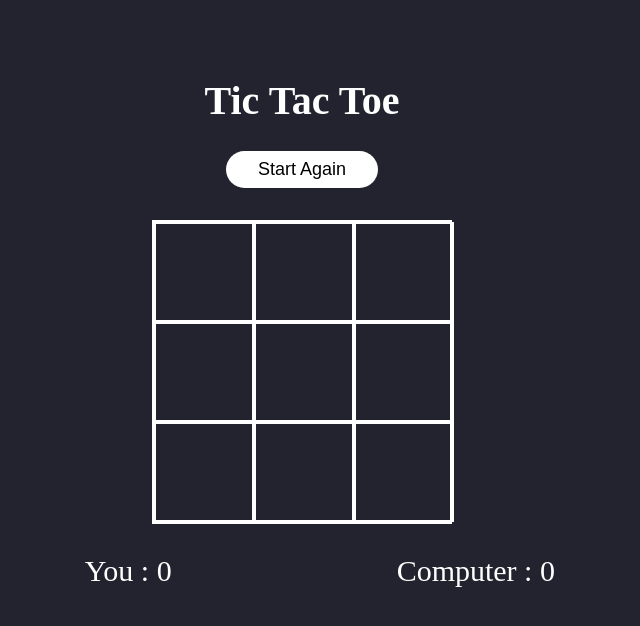
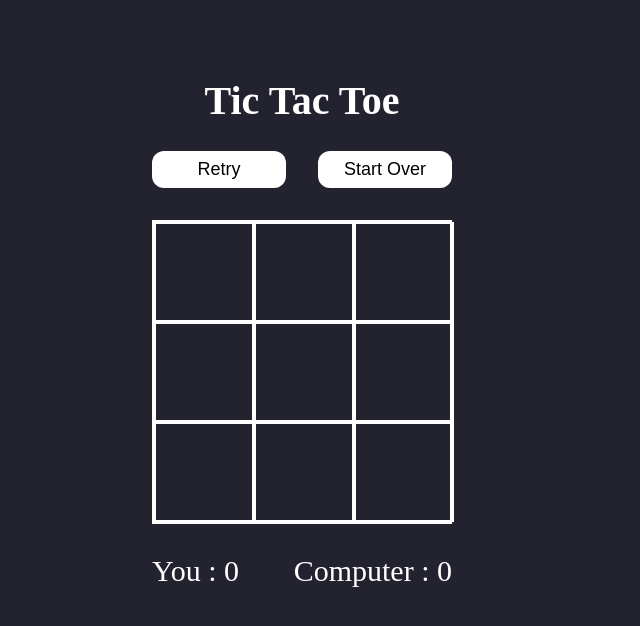
Before and after one commit to jadefred/typescript_react_tic_tac_toe, a React (Create React App) app: page / in a window 1280 px wide. Shown: the top 626 px of the page, without its empty margins (338-978 px from the left). Built offline with nearby package versions, Linux system fonts and the light colour scheme; the HTML template or start-up script is replaced by a standard one.

Commit message:
Added start over button

```diff
--- a/src/App.tsx
+++ b/src/App.tsx
@@ -120,19 +120,29 @@ function App() {
     }
   }
 
-  function startAgain() {
+  function retry() {
     setSquare(defaultSquare);
     setWinner(null);
   }
 
+  function startOver() {
+    retry();
+    setPlayerWon(0);
+    setComputerWon(0);
+  }
+
   return (
-    <>
     <main>
       <div className="title-btn__wrapper">
         <h1>Tic Tac Toe</h1>
-          <button onClick={startAgain} type="button" className="start-again-btn">
-            Start Again
+        <div className="start-again-btn__wrapper">
+          <button onClick={retry} type="button" className="start-again-btn">
+            Retry
           </button>
+          <button onClick={startOver} type="button" className="start-again-btn">
+            Start Over
+          </button>
+        </div>
       </div>
 
       <Board>
@@ -143,13 +153,12 @@ function App() {
       {winner && winner === "x" && <div className="result win">You won ! </div>}
       {winner && winner === "o" && <div className="result lose">You lost ! </div>}
       {winner && winner === "tie" && <div className="result tie">Tied ! </div>}
-      </main>
 
       <div className="score__wrapper">
         <p>You : {playerWon}</p>
         <p>Computer : {computerWon}</p>
       </div>
-    </>
+    </main>
   );
 }
 
--- a/src/index.css
+++ b/src/index.css
@@ -20,12 +20,20 @@ h1 {
   font-size: 40px;
 }
 
+.start-again-btn__wrapper {
+  display: flex;
+  width: 100%;
+  justify-content: center;
+  column-gap: 2rem;
+}
+
 .start-again-btn {
   border: none;
   background-color: white;
-  padding: 0.5rem 2rem;
+  padding: 0.5rem 1.3rem;
   font-size: 18px;
-  border-radius: 20px;
+  border-radius: 12px;
+  width: 50%;
 }
 
 .board {
@@ -66,12 +74,10 @@ h1 {
 .score__wrapper {
   display: flex;
   justify-content: space-between;
-  width: 55%;
   margin: auto;
   font-size: 30px;
 }
 
 .score__wrapper p {
-  width: 50%;
   text-align: center;
 }
```
Lines whose indentation alone changed are shown as unchanged.
